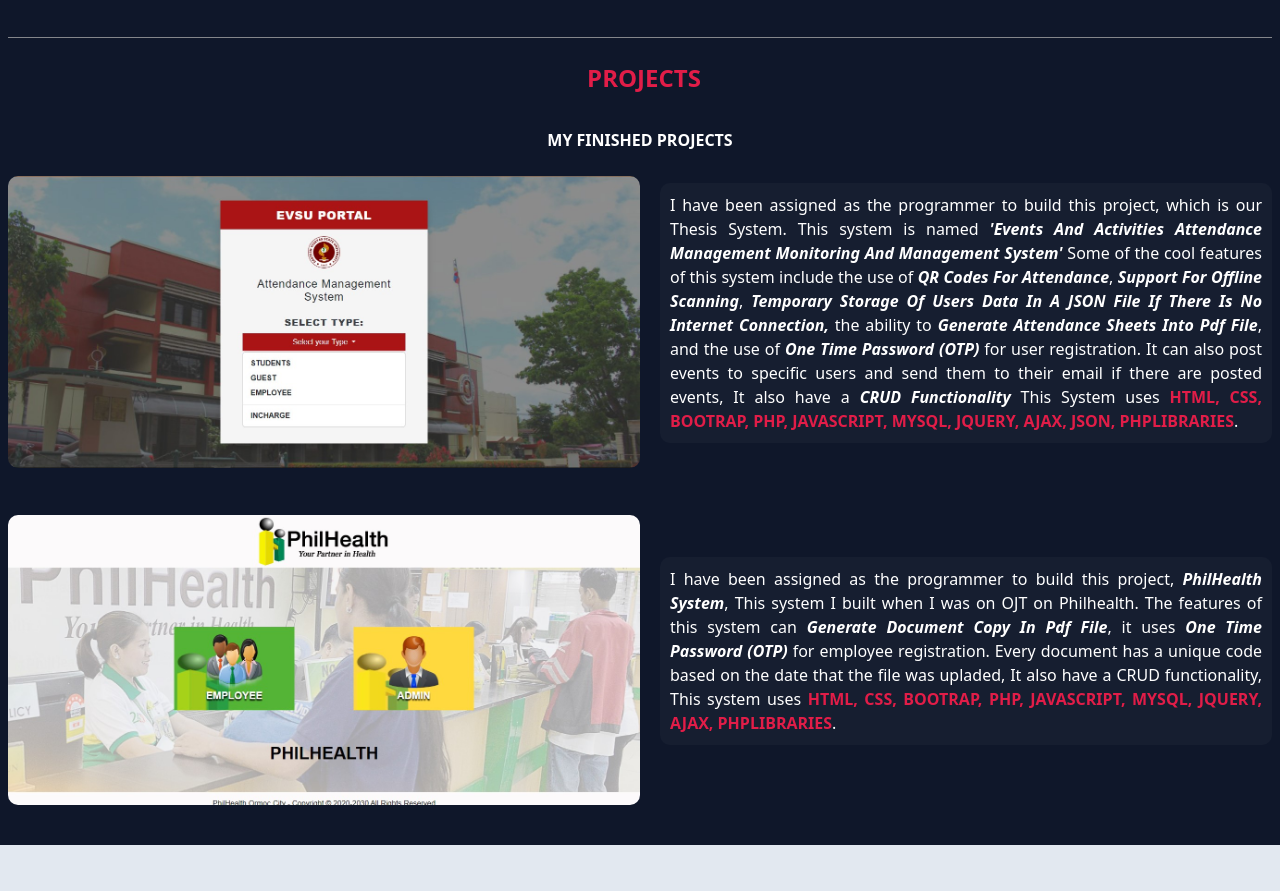
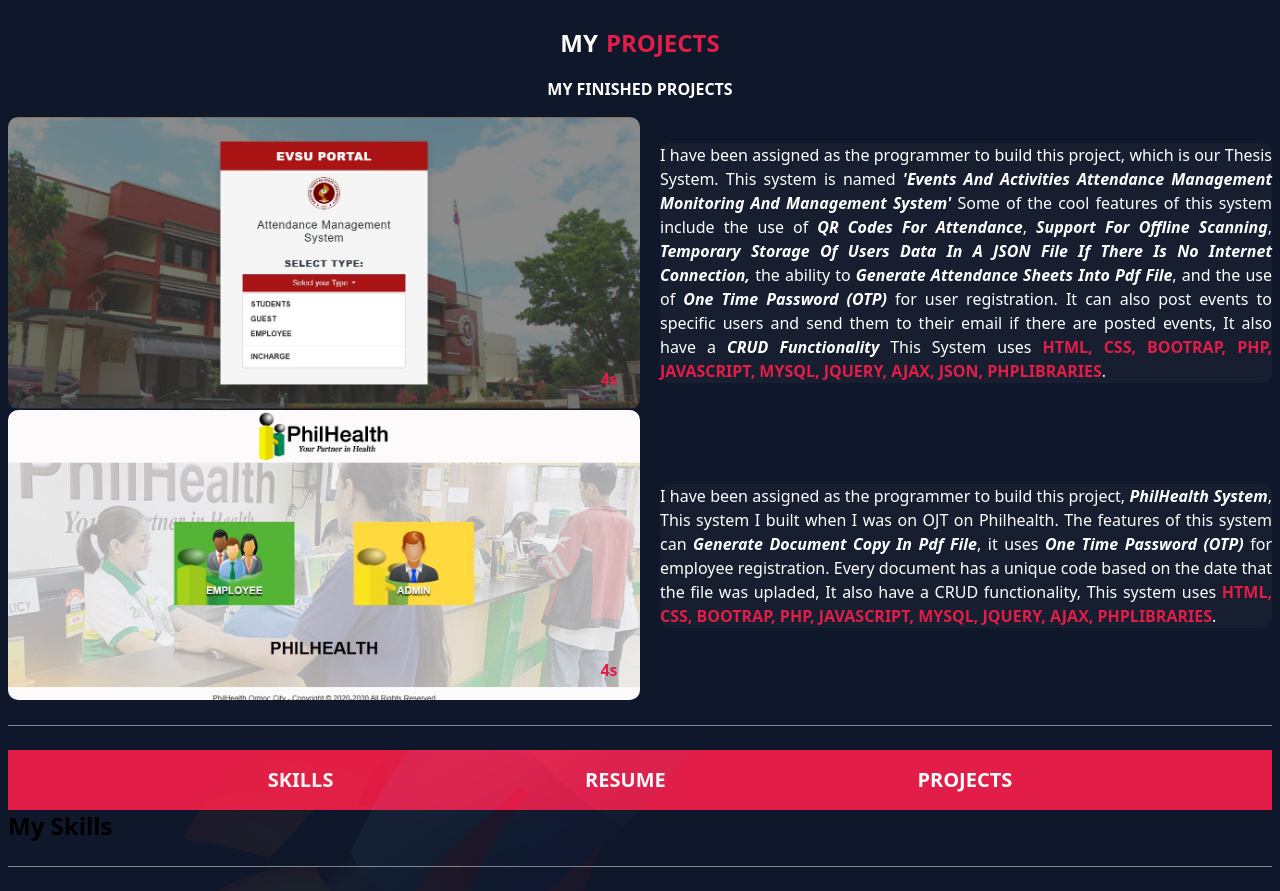
Before and after one commit to dhemz21/dhemz_portfolio, a plain HTML site: page index.html in a window 1280 px wide. Shown: the part 1885-2776 px from the top of the page. Before the commit the page ends 2730 px from the top, so only its background shows below. Drawn offline with nearby package versions, Linux system fonts and the light colour scheme.

Commit message:
updated 24/8/2023

```diff
--- a/index.html
+++ b/index.html
@@ -40,11 +40,6 @@
                         <a href="#projects">Projects</a>
                     </li>
                 </ul>
-                <ul class="navbar__menu">
-                    <li class="menu__list">
-                        <a href="#resume">Resume</a>
-                    </li>
-                </ul>
                 <div class="menu-icon" id="menu">
                     <span class="bar"></span>
                     <span class="bar"></span>
@@ -56,7 +51,7 @@
     <section class="main__page">
         <div class="section container">
             <div class="section__profile">
-                <img src="img/dhemz.jpg" alt="">
+                <img src="img/dhemz_profile.jpg" alt="">
                 <h1 class="section__name">Dhemler Omapas</h1>
                 <hr>
                 <p class="section__job">
@@ -116,7 +111,8 @@
                     develop mentor graphic design projects.
                     <br>
                     <br>
-                    With such ambitions and strengths, I always seek new challenges to further mould my skills. I am incredibly
+                    With such ambitions and strengths, I always seek new challenges to further mould my skills. I am
+                    incredibly
                     passionate about personal and professional growth, and I see every challenge as an opportunity to
                     learn and improve.
                     My dedication, perseverance, problem-solving prowess, and team leadership skills make me uniquely
@@ -194,49 +190,137 @@
                     </a>
                 </div>
             </div>
-            <hr class="section2__hr">
+            <hr class="section1__hr">
         </div>
     </section>
     <section id="projects" class="main__page2">
         <div class="section4 container">
+            <!-- Heading -->
             <div class="section2__heading">
                 <h1>
-                <span class="section__span"> Projects</span>
+                    My<span class="section__span">Projects</span>
                 </h1>
             </div>
+            <!-- Project sections -->
             <div class="section4__projects">
+                <!-- Project description -->
                 <div class="project1 evsu__system">
                     <h3 class="finished__project">My Finished Projects</h3>
-                    <div class="project__content">
-                    <img src="project/Project1.jpg" alt="My project">
+                </div>
+                <!-- Swiper -->
+                <div class="section__swiper">
+                    <div class="project__swiper">
+                        <div class="project__section">
+                            <swiper-container class="mySwiper" centered-slides="true" autoplay-delay="3500"
+                                autoplay-disable-on-interaction="false">
+                                <swiper-slide><img src="project/Evsu_System1.jpg" alt=""></swiper-slide>
+                                <swiper-slide><img src="project/Evsu_System2.jpg" alt=""></swiper-slide>
+                                <swiper-slide><img src="project/Evsu_System3.jpg" alt=""></swiper-slide>
+                                <swiper-slide><img src="project/Evsu_System4.jpg" alt=""></swiper-slide>
+                                <swiper-slide><img src="project/Evsu_System5.jpg" alt=""></swiper-slide>
+                                <div class="autoplay-progress" slot="container-end">
+                                    <svg viewBox="0 0 48 48">
+                                        <circle cx="24" cy="24" r="20"></circle>
+                                    </svg>
+                                    <span></span>
+                                </div>
+                            </swiper-container>
+                        </div>
                         <p class="evsu__system__info">
-                       I have been assigned as the programmer to build this project, which is our Thesis System. This system is named
+                            I have been assigned as the programmer to build this project, which is our Thesis System.
+                            This
+                            system is named
                             <strong>
                                 'Events and Activities Attendance Management Monitoring and Management System'
                             </strong>
-                        Some of the cool features of this system include the use of <strong>QR codes for attendance</strong>,
-                       <strong> support for offline scanning</strong>, <strong>temporary storage of users data in a JSON file if there is no internet
-                        connection,</strong> the ability to <strong>generate attendance sheets into pdf file</strong>, and the use of <strong>One Time Password (OTP)</strong> for user
-                        registration. It can also post events to specific users and send them to their email if there are posted
-                        events, It also have a <strong>CRUD functionality</strong> This System uses <b>HTML, CSS, BOOTRAP, PHP, JAVASCRIPT, MYSQL, jquery, ajax, json, phplibraries</b>.
+                            Some of the cool features of this system include the use of <strong>QR codes for
+                                attendance</strong>,
+                            <strong> support for offline scanning</strong>, <strong>temporary storage of users data in a
+                                JSON file if there is no internet
+                                connection,</strong> the ability to <strong>generate attendance sheets into pdf
+                                file</strong>, and the use of <strong>One Time Password (OTP)</strong> for user
+                            registration. It can also post events to specific users and send them to their email if
+                            there
+                            are posted
+                            events, It also have a <strong>CRUD functionality</strong> This System uses <b>HTML, CSS,
+                                BOOTRAP, PHP, JAVASCRIPT, MYSQL, jquery, ajax, json, phplibraries</b>.
                         </p>
                     </div>
+                    <div class="project__swiper">
+                        <div class="project__section">
+                            <swiper-container class="mySwiper" centered-slides="true" autoplay-delay="3500"
+                                autoplay-disable-on-interaction="false">
+                                <swiper-slide><img src="project/Philhealth1.jpg" alt=""></swiper-slide>
+                                <swiper-slide><img src="project/Philhealth2.jpg" alt=""></swiper-slide>
+                                <swiper-slide><img src="project/Philhealth3.jpg" alt=""></swiper-slide>
+                                <div class="autoplay-progress2" slot="container-end">
+                                    <svg viewBox="0 0 48 48">
+                                        <circle cx="24" cy="24" r="20"></circle>
+                                    </svg>
+                                    <span></span>
                                 </div>
-                <div class="project2 evsu__system">
-                    <div class="project__content">
-                    <img src="project/Project2.jpg" alt="My project">
+                            </swiper-container>
+                        </div>
                         <p class="evsu__system__info">
-                        I have been assigned as the programmer to build this project, <strong>PhilHealth System</strong>, This system I built when
-                        I was on OJT on Philhealth. The features of this system can <strong>generate document copy in pdf file</strong>, it uses <strong>One Time Password (OTP)</strong> for employee registration.
-                        Every document has a unique code based on the date that the file was upladed, It also have a CRUD functionality, This system uses
+                            I have been assigned as the programmer to build this project, <strong>PhilHealth
+                                System</strong>, This system I built when
+                            I was on OJT on Philhealth. The features of this system can <strong>generate document copy
+                                in pdf file</strong>, it uses <strong>One Time Password (OTP)</strong> for employee
+                            registration.
+                            Every document has a unique code based on the date that the file was upladed, It also have a
+                            CRUD functionality, This system uses
                             <b>HTML, CSS, BOOTRAP, PHP, JAVASCRIPT, MYSQL, jquery, ajax, phplibraries</b>.
                         </p>
                     </div>
                 </div>
-            </div>
+                <br>
+                <hr class="section2__hr">
             </div>
     </section>
+
+    <section id="" class="main__page2">
+        <div class="section5 container">
+            <div class="section2__bg__rocket">
+                <img src="icons/rocket-svgrepo-com.svg" alt="">
+            </div>
+            <div class="section5__menu">
+                <nav class="nav__menu container">
+                    <div class="section5__nav__manu">
+                        <ul>
+                            <li>
+                                <a href="">Skills</a>
+                            </li>
+                        </ul>
+                        <ul>
+                            <li>
+                                <a href="">Resume</a>
+                            </li>
+                        </ul>
+                        <ul>
+                            <li>
+                                <a href="">Projects</a>
+                            </li>
+                        </ul>
+                    </div>
+                </nav>
+            </div>
+            <div class="section5__heading">
+                <h1>
+                    My Skills
+                </h1>
+            </div>
+            <div class="section5__skills">
+
+
+                <br>
+                <hr class="section2__hr">
+            </div>
+    </section>
+
+    <script src="https://cdn.jsdelivr.net/npm/swiper@10/swiper-element-bundle.min.js"></script>
     <script src="src/js/srollEvent.js"></script>
+    <script src="src/js/swiper.js"></script>
+    <script src="src/js/swiper2.js"></script>
 </body>
 
 </html>
--- a/src/css/main-style.css
+++ b/src/css/main-style.css
@@ -63,7 +63,7 @@
     text-align: center;
 }
 .section__profile img {
-    max-height: 500px;
+    max-height: 700px;
     width: 160px;
     border-radius: 6px;
     margin-top: var(--size-xl);
@@ -230,6 +230,9 @@
     border-radius: 10px;
     z-index: 1;
 }
+.section1__hr{
+    margin-top: var(--size-xl);
+}
 /* xs */
 @media(min-width: 475px){
     .section2__bg__rocket img{
@@ -271,7 +274,6 @@
   .section2__main__box {
     display: flex;
     flex-direction: column;
-    padding: 30px 0;
   }
 .section2__heading h1{
     text-align: center;
@@ -366,11 +368,6 @@
 }
 
 /* Section 4 */
-.section4__projects{
-    display: flex;
-    flex-wrap: wrap;
-    gap: 5px;
-}
 .finished__project{
     text-align: center;
     text-transform: uppercase;
@@ -386,26 +383,136 @@
 }
 .evsu__system__info{
     text-align: justify;
-    margin-bottom: var(--size-lg);
+    margin: var(--size-lg) 0;
     background: #a1a1a10c;
-    padding: 10px;
+    color: var(--clr-white);
     border-radius: 10px;
 }
+
+/* Swiper */
+.project__section{
+    margin: 0;
+    padding: 0;
+  }
+  swiper-container {
+    width: 100%;
+    height: 100%;
+  }
+  swiper-slide {
+    text-align: center;
+    font-size: 18px;
+    background: var(--clr-slate900);
+    display: flex;
+    justify-content: center;
+    align-items: center;
+  }
+
+  swiper-slide img {
+    display: block;
+    width: 100%;
+    height: 100%;
+    object-fit: cover;
+
+  }
+
+  .autoplay-progress {
+    position: absolute;
+    right: 16px;
+    bottom: 16px;
+    z-index: 10;
+    width: 30px;
+    height: 30px;
+    display: flex;
+    align-items: center;
+    justify-content: center;
+    font-weight: bold;
+    color: var(--clr-rose600);
+  }
+
+  .autoplay-progress svg {
+    --progress: 0;
+    position: absolute;
+    left: 0;
+    top: 0px;
+    z-index: 10;
+    width: 100%;
+    height: 100%;
+    stroke-width: 4px;
+    stroke: var(--clr-rose600);
+    fill: none;
+    stroke-dashoffset: calc(125.6 * (1 - var(--progress)));
+    stroke-dasharray: 125.6;
+    transform: rotate(-90deg);
+  }
+  /* Swiper end */
+
+  .autoplay-progress2 {
+    position: absolute;
+    right: 16px;
+    bottom: 16px;
+    z-index: 10;
+    width: 30px;
+    height: 30px;
+    display: flex;
+    align-items: center;
+    justify-content: center;
+    font-weight: bold;
+    color: var(--clr-rose600);
+  }
+
+  .autoplay-progress2 svg {
+    --progress: 0;
+    position: absolute;
+    left: 0;
+    top: 0px;
+    z-index: 10;
+    width: 100%;
+    height: 100%;
+    stroke-width: 4px;
+    stroke: var(--clr-rose600);
+    fill: none;
+    stroke-dashoffset: calc(125.6 * (1 - var(--progress)));
+    stroke-dasharray: 125.6;
+    transform: rotate(-90deg);
+  }
+
+
 /* lg */
 @media(min-width: 1024px){
-    .project1{
+    .project__swiper{
         display: flex;
-        flex-direction: column; /* Arrange elements in a column */
+        flex-direction: row;
+        justify-content: center;
         align-items: center;
-    }
-    .project__content {
-        display: flex;
-        flex-direction: row; /* Arrange elements in a row */
-        align-items: center; /* Align items vertically */
-        margin-top: 10px; /* Add spacing between h3 and content */
         gap: 20px;
     }
-    .project__content img{
+    .project__section{
         width: 50%;
+        margin: 0 auto;
     }
 }
+
+/* section5 menu */
+.section5__menu{
+    position: sticky;
+    display: flex;
+    align-items: center;
+    height: var(--size-6xl);
+    background: var(--clr-rose600);
+}
+.nav__menu .section5__nav__manu{
+    display: flex;
+    align-items: center;
+    justify-content: space-evenly;
+}
+.section5__nav__manu li a{
+    text-transform: uppercase;
+    font-size: 14px;
+    font-weight: bold;
+}
+/* md */
+@media(min-width: 768px){
+    .section5__nav__manu li a{
+        font-size: var(--size-xl);
+    }
+}
--- a/src/css/style.css
+++ b/src/css/style.css
@@ -34,7 +34,7 @@
     color: var(--clr-jet);
 }
 img, picture, video, canvas, svg{
-    display: inq;
+    display: inline;
     max-width: 100%;
     user-select: none;
 }
@@ -66,6 +66,7 @@
     text-transform: uppercase;
 }
 hr{
+
     height: 1px;
     border: none;
     background-color: #acacacbe;
--- /dev/null
+++ b/src/js/swiper.js
@@ -0,0 +1,9 @@
+const progressCircle = document.querySelector(".autoplay-progress svg");
+const progressContent = document.querySelector(".autoplay-progress span");
+
+const swiperEl = document.querySelector("swiper-container");
+swiperEl.addEventListener("autoplaytimeleft", (e) => {
+  const [swiper, time, progress] = e.detail;
+  progressCircle.style.setProperty("--progress", 1 - progress);
+  progressContent.textContent = `${Math.ceil(time / 1000)}s`;
+});
--- /dev/null
+++ b/src/js/swiper2.js
@@ -0,0 +1,9 @@
+const progressCircle1 = document.querySelector(".autoplay-progress2 svg");
+const progressContent1 = document.querySelector(".autoplay-progress2 span");
+
+const swiperEl1 = document.querySelector("swiper-container");
+swiperEl1.addEventListener("autoplaytimeleft", (e) => {
+  const [swiper, time, progress] = e.detail;
+  progressCircle1.style.setProperty("--progress", 1 - progress);
+  progressContent1.textContent = `${Math.ceil(time / 1000)}s`;
+});
```
Also changed, not shown: project/Evsu_System1.jpg (renamed from project/Project1.jpg), project/Evsu_System2.jpg (added), project/Evsu_System3.jpg (added), project/Evsu_System4.jpg (added), project/Evsu_System5.jpg (added), project/Philhealth1.jpg (renamed from project/Project2.jpg), project/Philhealth2.jpg (added), project/Philhealth3.jpg (added), 1 other file. Lines whose indentation alone changed are shown as unchanged.
